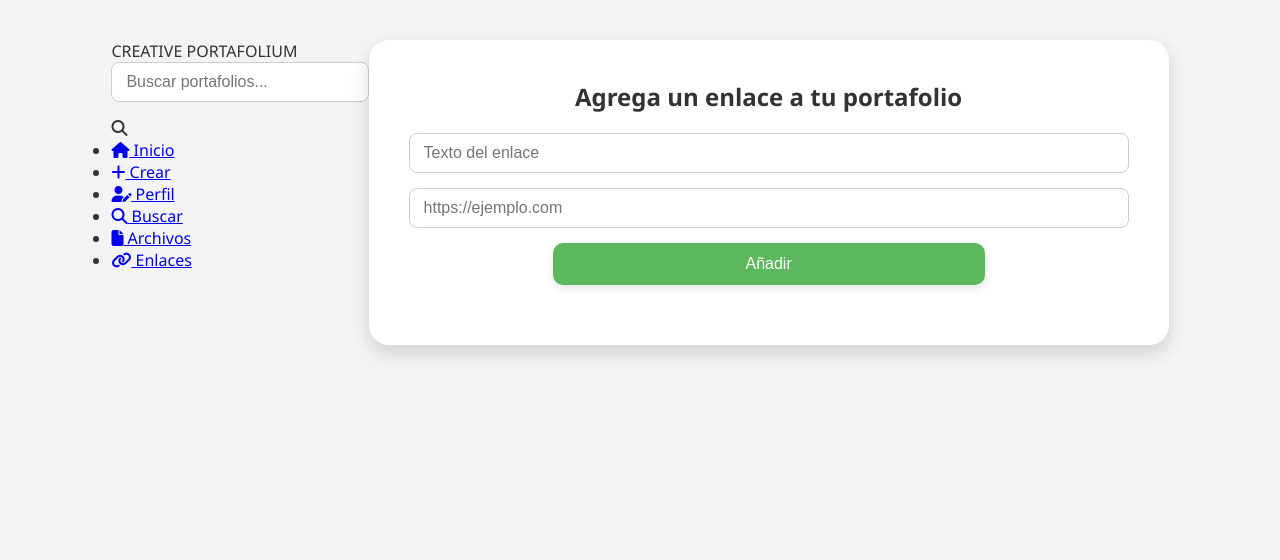
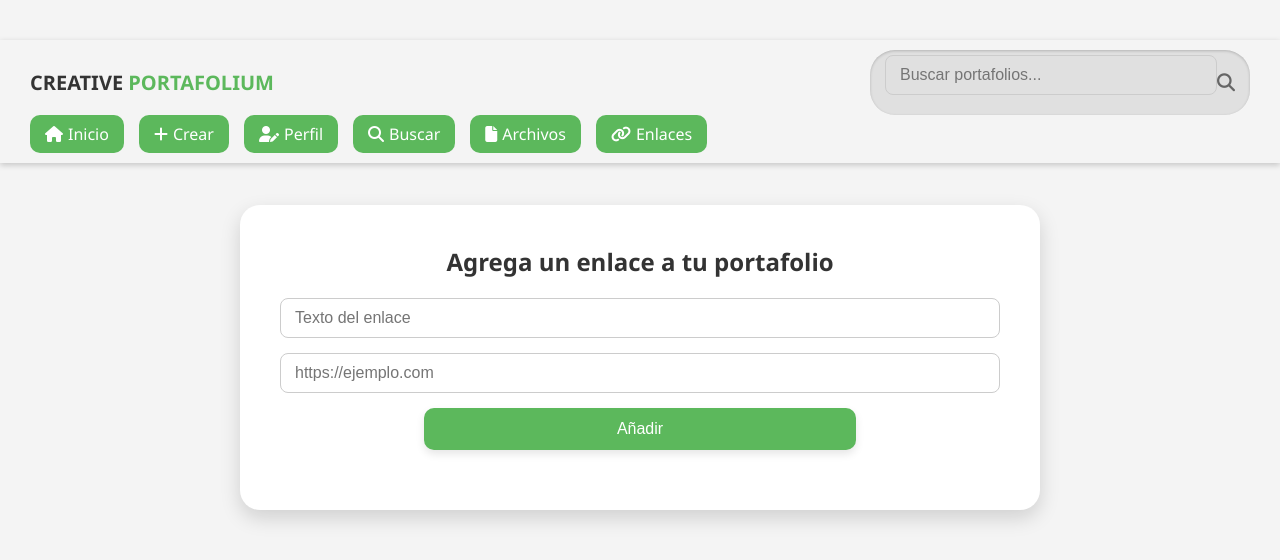
Before and after one commit to JimenaCastellanos/Codes-Creative-Portafolium, a website: page enlaces.html in a window 1280 px wide. Drawn offline with Linux system fonts and the light colour scheme.

Commit message:
estilos 2.css

```diff
--- a/estilos 2.css
+++ b/estilos 2.css
@@ -1,3 +1,9 @@
+* {
+  box-sizing: border-box;
+  margin: 0;
+  padding: 0;
+}
+
 body {
   font-family: 'Segoe UI', sans-serif;
   background-color: #f4f4f4;
@@ -5,7 +11,79 @@ body {
   margin: 0;
   padding: 40px 0;
   display: flex;
-  justify-content: center;
+  flex-direction: column;
+  align-items: center;
+}
+
+header {
+  display: flex;
+  justify-content: space-between;
+  align-items: center;
+  background-color: #f4f4f4;
+  padding: 10px 30px;
+  box-shadow: 0 2px 6px rgba(0, 0, 0, 0.2);
+  width: 100%;
+  flex-wrap: wrap;
+}
+
+.logo {
+  font-size: 20px;
+  font-weight: bold;
+}
+
+.logo span {
+  color: #5cb85c;
+  font-weight: bold;
+}
+
+.search-bar {
+  width: 380px;
+  display: flex;
+  align-items: center;
+  background: #e0e0e0;
+  border-radius: 25px;
+  padding: 5px 15px;
+  box-shadow: inset 0 1px 3px rgba(0, 0, 0, 0.2);
+}
+
+.search-bar input {
+  border: none;
+  outline: none;
+  flex: 1;
+  padding: 8px;
+  background: transparent;
+  font-size: 16px;
+}
+
+.search-bar i {
+  color: #666;
+  font-size: 18px;
+}
+
+nav.menu ul {
+  list-style: none;
+  display: flex;
+  gap: 15px;
+  padding: 0;
+  margin: 0;
+}
+
+nav.menu li a {
+  text-decoration: none;
+  color: #fff;
+  font-size: 16px;
+  background-color: #5cb85c;
+  padding: 8px 15px;
+  border-radius: 10px;
+  transition: background-color 0.3s;
+  display: flex;
+  align-items: center;
+  gap: 5px;
+}
+
+nav.menu li a:hover {
+  background-color: #4cae4c;
+  color: white;
 }
 
 .contenedor {
@@ -15,6 +93,7 @@ body {
   border-radius: 20px;
   padding: 40px;
   box-shadow: 0 8px 20px rgba(0, 0, 0, 0.15);
+  margin-top: 20px;
 }
 
 h2, h3 {
@@ -78,7 +157,22 @@ img {
   box-shadow: 0 4px 10px rgba(0, 0, 0, 0.1);
 }
 
-@media (max-width: 600px) {
+@media (max-width: 768px) {
+  header {
+    flex-direction: column;
+    align-items: stretch;
+    gap: 10px;
+  }
+
+  .search-bar {
+    width: 100%;
+  }
+
+  nav.menu ul {
+    flex-direction: column;
+    align-items: center;
+  }
+
   .contenedor {
     padding: 25px;
   }
```
